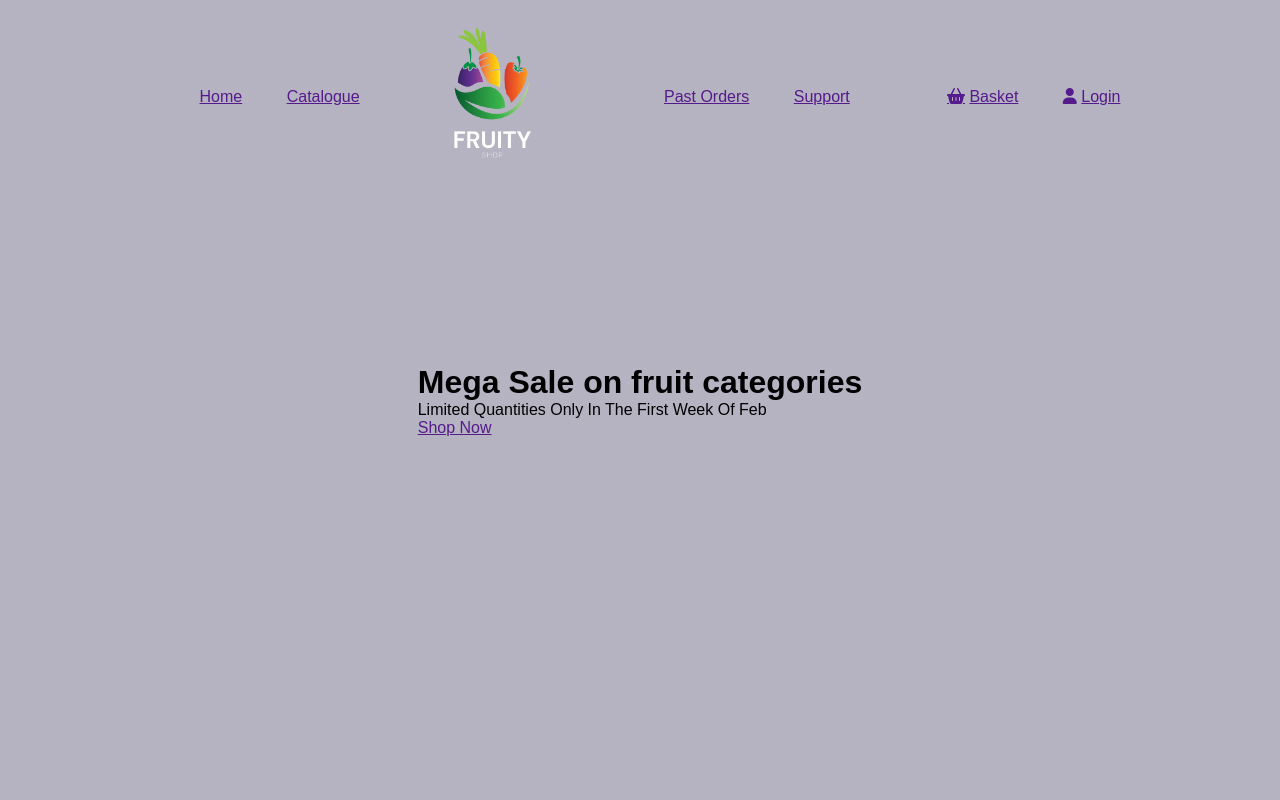
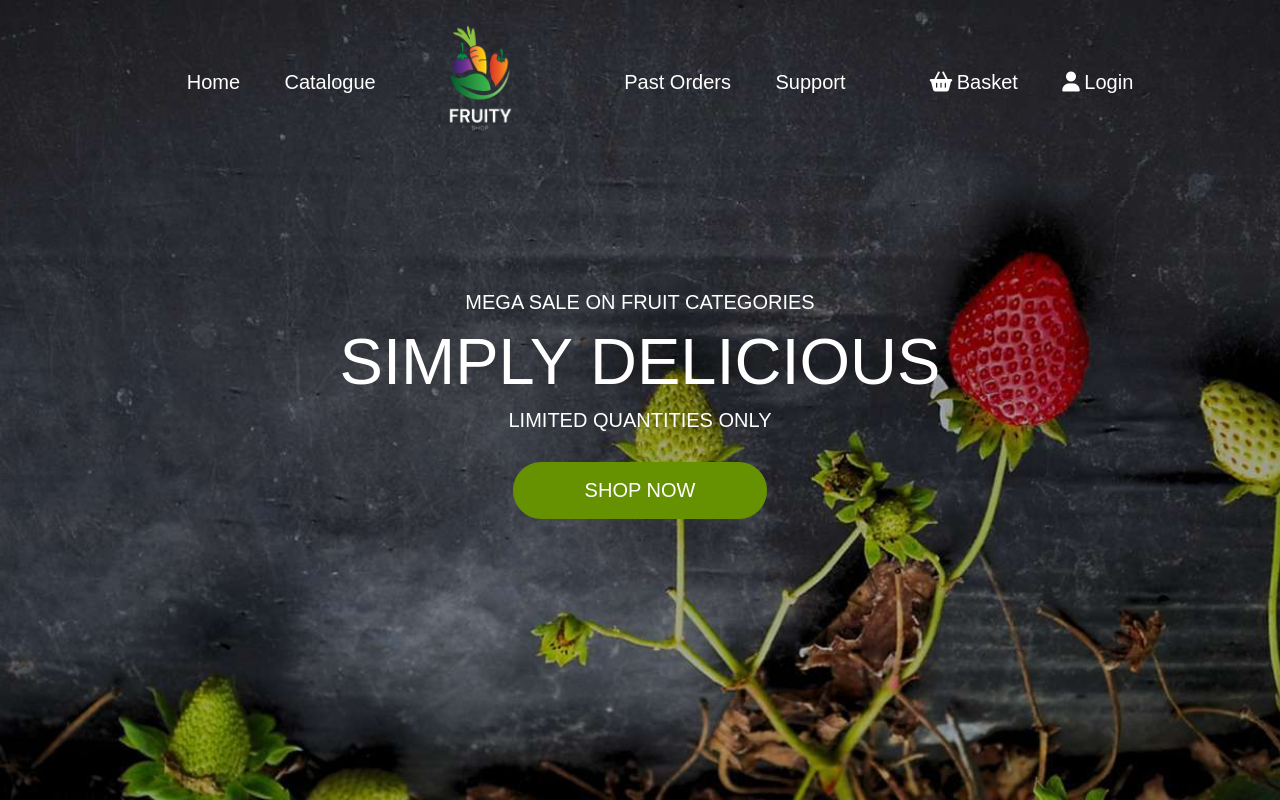
Before and after one commit to derecklhw/CST2120_Coursework2, a PHP site: page / in a window 1280 px wide; the page is wider, and only the part inside the window is pictured. Run offline with PHP 8.4, Linux system fonts and the light colour scheme; some libraries are stand-ins or nearby versions.

Commit message:
feat: complete hero

```diff
--- a/index.html
+++ b/index.html
@@ -12,6 +12,8 @@
     ></script>
   </head>
   <div class="hero">
+
+    <img class="background" src="assets/images/background.jpg">
     <nav>
       <ul>
         <li><a href="">Home</a></li>
@@ -36,8 +38,9 @@
       </ul>
     </nav>
     <div class="content">
-      <h1>Mega Sale on fruit categories</h1>
-      <p>Limited Quantities Only In The First Week Of Feb</p>
+      <p>Mega Sale on fruit categories</p>
+      <h1>Simply DElicious</h1>
+      <p>Limited Quantities Only</p>
       <a href="" class="shop-now">Shop Now</a>
     </div>
   </div>
--- a/styles/index.css
+++ b/styles/index.css
@@ -5,10 +5,29 @@
     font-family: sans-serif;
 }
 
+.background{
+    position: absolute;
+    z-index: -1;
+}
+
+@media (min-aspect-ratio: 16/9) {
+    .background{
+        width: 100%;
+        height: auto;
+    }
+}
+
+@media (max-aspect-ratio: 16/9) {
+    .background{
+        width: auto;
+        height: 100%;
+    }
+}
+
 .hero {
     width: 100%;
     height: 100vh;
-    background-image: linear-gradient(rgba(12,3,51, 0.3), rgba(12,3,51,0.3));
+    /* background-image: linear-gradient(rgba(12,3,51, 0.3), rgba(12,3,51,0.3)); */
     position: relative;
     padding: 0 5%;
     display: flex;
@@ -28,12 +47,46 @@
 }
 
 .hero nav img{
-    width: 150px;
+    width: 120px;
 }
 
 .hero nav ul li{
     list-style: none;
     display: inline-block;
     margin-left: 40px;
-    align-items: center;
 }
+
+.hero nav ul li a{
+    text-decoration: none;
+    color: #FFF;
+    font-size: 20px;
+}
+
+.hero .content {
+    text-align: center;
+    text-transform: uppercase;
+}
+
+.hero .content h1{
+    font-size: 65px;
+    color: #FFF;
+    font-weight: 500;
+}
+
+.hero .content p {
+    margin: 10px;
+    font-size: 20px;
+    color: #FFF;
+}
+
+.hero .content .shop-now{
+    text-decoration: none;
+    display: inline-block;
+    color: #FFF;
+    font-size: 20px;
+    border: 2px solid #669202;
+    padding: 15px 70px;
+    border-radius: 50px;
+    margin-top: 20px;
+    background-color: #669202;
+}
```
